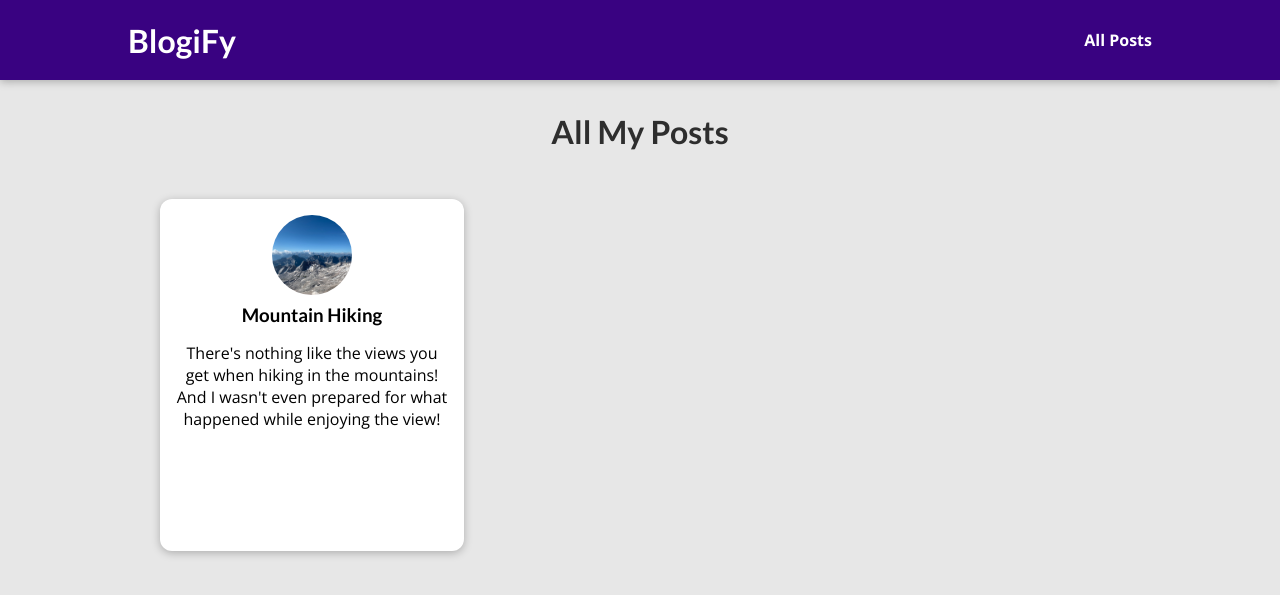
After one commit to IdiotCoffee/django-blog, a Django app: template blog/templates/blog/all-posts.html in a window 1280 px wide. The commit adds this page. Shown: the top 595 px of the page. Run offline with Django 5.2, Linux system fonts and the light colour scheme; the template is opened without the code that fills it, so the values that code supplies are empty.

Commit message:
css work, photos, placeholder posts

```diff
--- /dev/null
+++ b/blog/static/blog/all-posts.css
@@ -0,0 +1,43 @@
+body {
+  background-color: #e7e7e7;
+}
+
+#main-navigation {
+  background-color: #390281;
+  box-shadow: 0 2px 8px rgba(0, 0, 0, 0.25);
+}
+
+#all-posts {
+  margin: 7rem auto;
+  width: 90%;
+  max-width: 60rem;
+}
+
+#all-posts h2 {
+  text-align: center;
+  font-size: 2rem;
+  color: #2e2e2e;
+  margin: 3rem 0;
+}
+
+ul {
+  list-style: none;
+  margin: 0;
+  padding: 0;
+  display: grid;
+  grid-template-columns: repeat(auto-fill, minmax(17rem, 1fr));
+  gap: 1.5rem;
+}
+
+.post img {
+  width: 7rem;
+  height: 7rem;
+}
+
+.post a {
+  height: 22rem;
+  transform-origin: center;
+  box-shadow: 0 2px 8px rgba(0, 0, 0, 0.25);
+  border-radius: 12px;
+  background-color: white;
+}
--- /dev/null
+++ b/blog/static/blog/post.css
@@ -0,0 +1,43 @@
+.post {
+  display: flex;
+  flex-direction: column;
+  align-items: center;
+  text-align: center;
+}
+
+.post a {
+  text-decoration: none;
+  color: black;
+  transition: all 0.2s ease;
+  padding: 1rem;
+}
+
+.post a:hover,
+.post a:active {
+  transform: scale(1.1);
+  background-color: #390281;
+  color: white;
+}
+
+.post img {
+  width: 5rem;
+  height: 5rem;
+  object-fit: cover;
+  border-radius: 50%;
+}
+
+.post h3 {
+  margin: 0.25rem 0;
+}
+
+.post time {
+  color: #666666;
+  margin: 0.25rem;
+  font-style: italic;
+  font-size: 0.85rem;
+}
+
+.post:hover time,
+.post:active time {
+  color: white;
+}
--- /dev/null
+++ b/blog/templates/blog/all-posts.html
@@ -0,0 +1,23 @@
+{% extends "base.html" %}
+{%load static%}
+
+{% block title %}
+Blogify
+{% endblock %}
+
+{% block css_files %}
+<link rel="stylesheet" href="{%static "blog/all-posts.css"%}" />
+<link rel="stylesheet" href="{%static "blog/post.css"%}" />
+{% endblock %}
+
+{% block content %}
+<section id="all-posts">
+    <h2>All My Posts</h2>
+
+    <ul>
+        {% include "blog/includes/post.html" %}
+    </ul>
+
+
+</section>
+{% endblock %}
--- /dev/null
+++ b/blog/templates/blog/includes/post.html
@@ -0,0 +1,14 @@
+{% load static %}
+
+
+<li>
+    <article class="post">
+        <a href="">
+            <img src="{%static "blog/images/mountains.jpg"%}" alt="mountain hiking" />
+            <div class="post__content">
+                <h3>Mountain Hiking </h3>
+                <p>There's nothing like the views you get when hiking in the mountains! And I wasn't even prepared for what happened while enjoying the view!</p>
+            </div>
+        </a>
+    </article>
+</li>
--- a/blog/views.py
+++ b/blog/views.py
@@ -6,7 +6,7 @@ def  homePage(request):
     return render(request, "blog/index.html")
 
 def posts(request):
-    pass
+    return render(request, "blog/all-posts.html")
 
 def singleBlog(request):
     pass
--- a/templates/base.html
+++ b/templates/base.html
@@ -10,6 +10,12 @@
 {%block css_files%}{%endblock%}
 </head>
 <body>
+  <header id="main-navigation">
+    <h1><a href="">BlogiFy</h1>
+    <nav>
+        <a href="">All Posts </a>
+    </nav>
+</header>
   {%block content%}
   {%endblock%}
 </body>
```
Also changed, not shown: blog/templates/blog/index.html (+4 -18 lines), blog/static/blog/images/coding.jpg (added), blog/static/blog/images/mountains.jpg (added), blog/static/blog/images/woods.jpg (added), 1 other file.
